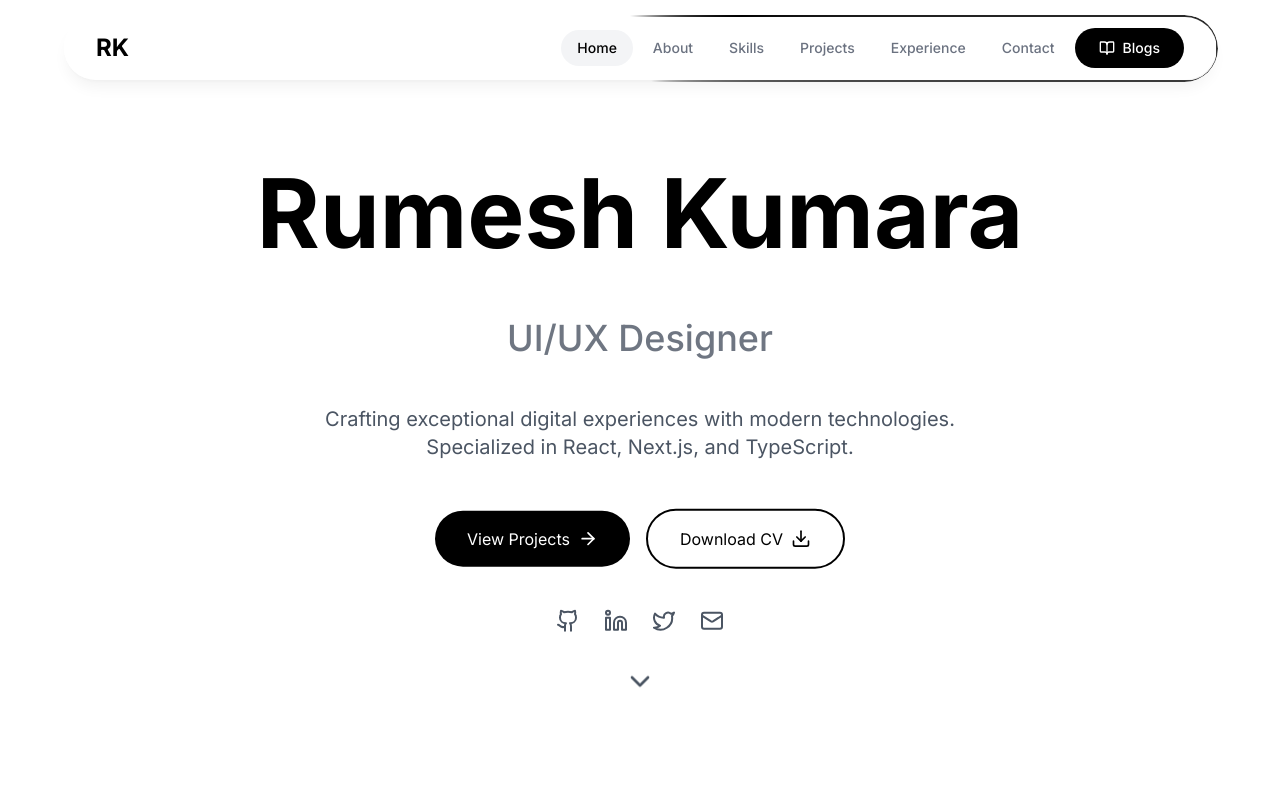
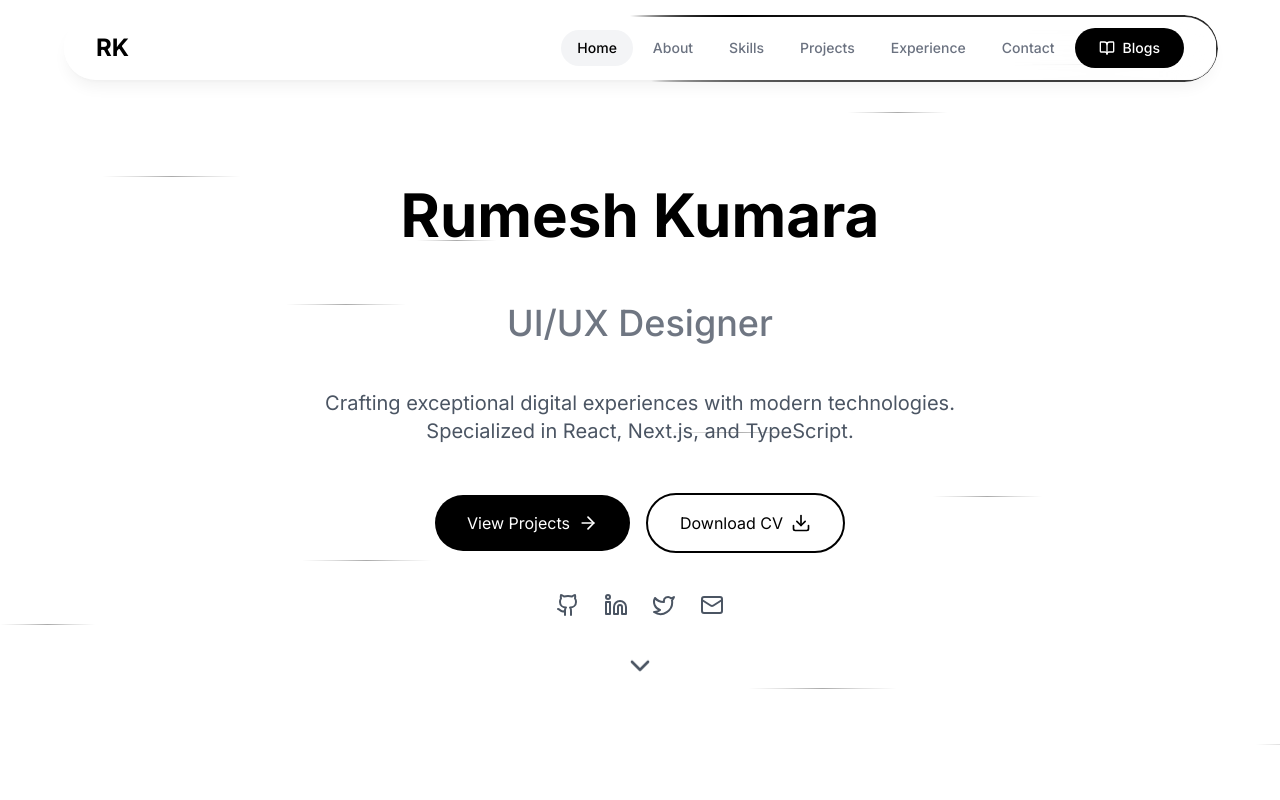
Before and after one commit to RumeshKumara/new-portfolio, a Next.js app: page / in a window 1280 px wide. Shown: the top 800 px of the page. Built offline with nearby package versions, Linux system fonts and the light colour scheme.

Commit message:
feat: add text sweep animation and background lines to Hero component

```diff
--- a/app/globals.css
+++ b/app/globals.css
@@ -28,6 +28,25 @@ body {
   .container-custom {
     @apply max-w-7xl mx-auto px-6 sm:px-8 lg:px-12;
   }
+}
+
+/* Text color sweep animation */
+@keyframes textSweep {
+  0% {
+    background-position: -100% center;
+  }
+  100% {
+    background-position: 200% center;
+  }
+}
+
+.text-sweep {
+  background: linear-gradient(90deg, #000000 35%, #555555 50%, #000000 65%);
+  background-size: 300% 100%;
+  -webkit-background-clip: text;
+  background-clip: text;
+  -webkit-text-fill-color: transparent;
+  animation: textSweep 3s ease-in-out infinite;
 }
 
 /* Custom scrollbar */
@@ -79,6 +98,44 @@ body {
   }
 }
 
+/* Background lines animation */
+@keyframes lineLTR {
+  0% {
+    transform: translateX(-110%);
+  }
+  100% {
+    transform: translateX(110vw);
+  }
+}
+
+@keyframes lineRTL {
+  0% {
+    transform: translateX(110vw);
+  }
+  100% {
+    transform: translateX(-110%);
+  }
+}
+
+.bg-line {
+  position: absolute;
+  left: 0;
+  height: 1px;
+  width: 120px;
+  border-radius: 9999px;
+  background: linear-gradient(90deg, transparent, #00000022, #00000055, #00000022, transparent);
+  will-change: transform;
+  pointer-events: none;
+}
+
+.bg-line-ltr {
+  animation: lineLTR linear infinite;
+}
+
+.bg-line-rtl {
+  animation: lineRTL linear infinite;
+}
+
 @property --border-angle {
   syntax: '<angle>';
   initial-value: 0deg;
--- a/components/Hero.tsx
+++ b/components/Hero.tsx
@@ -64,18 +64,41 @@ export default function Hero({ onViewProjects, onContact }: HeroProps) {
     }
   };
 
+  const lines = [
+    { top: "8%",  width: 160, duration: 9,  delay: 0,    ltr: true  },
+    { top: "14%", width: 100, duration: 13, delay: 2,    ltr: false },
+    { top: "22%", width: 140, duration: 11, delay: 5,    ltr: true  },
+    { top: "30%", width: 80,  duration: 8,  delay: 1.5,  ltr: false },
+    { top: "38%", width: 120, duration: 14, delay: 3,    ltr: true  },
+    { top: "46%", width: 90,  duration: 10, delay: 6.5,  ltr: false },
+    { top: "54%", width: 160, duration: 12, delay: 0.5,  ltr: true  },
+    { top: "62%", width: 110, duration: 9,  delay: 4,    ltr: false },
+    { top: "70%", width: 130, duration: 15, delay: 2.5,  ltr: true  },
+    { top: "78%", width: 95,  duration: 11, delay: 7,    ltr: false },
+    { top: "86%", width: 150, duration: 10, delay: 1,    ltr: true  },
+    { top: "93%", width: 105, duration: 13, delay: 5.5,  ltr: false },
+  ];
+
   return (
     <div className="min-h-screen flex items-center justify-center pt-20 relative overflow-hidden">
+      {/* Background lines */}
+      <div className="absolute inset-0 pointer-events-none" aria-hidden="true">
+        {lines.map((line, i) => (
+          <span
+            key={i}
+            className={`bg-line ${line.ltr ? "bg-line-ltr" : "bg-line-rtl"}`}
+            style={{
+              top: line.top,
+              width: line.width,
+              animationDuration: `${line.duration}s`,
+              animationDelay: `${line.delay}s`,
+            }}
+          />
+        ))}
+      </div>
       <motion.div
         className="container-custom relative z-10"
-        animate={{
-          y: [0, -5, 0],
-        }}
-        transition={{
-          duration: 6,
-          repeat: Infinity,
-          ease: [0.25, 0.46, 0.45, 0.94],
-        }}
+
       >
         <div className="max-w-4xl mx-auto text-center space-y-8">
           <motion.div
@@ -83,7 +106,7 @@ export default function Hero({ onViewProjects, onContact }: HeroProps) {
             animate={{ opacity: 1, y: 0 }}
             transition={{ duration: 0.6, ease: "easeOut" }}
           >
-            <h1 className="text-6xl md:text-8xl font-bold text-black leading-tight">
+            <h1 className="text-4xl md:text-6xl font-bold leading-tight text-sweep">
               Rumesh Kumara
             </h1>
           </motion.div>
```
